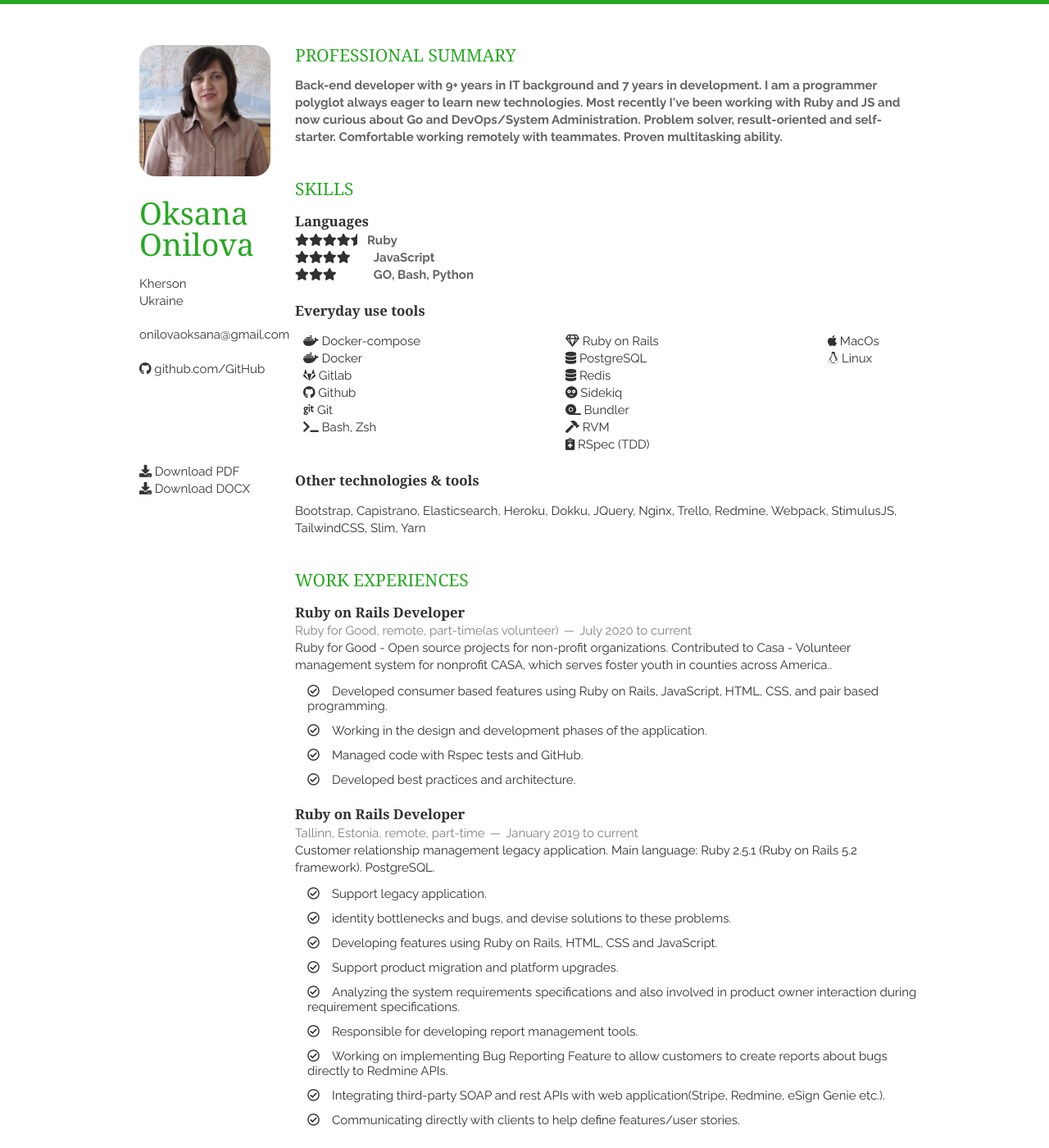
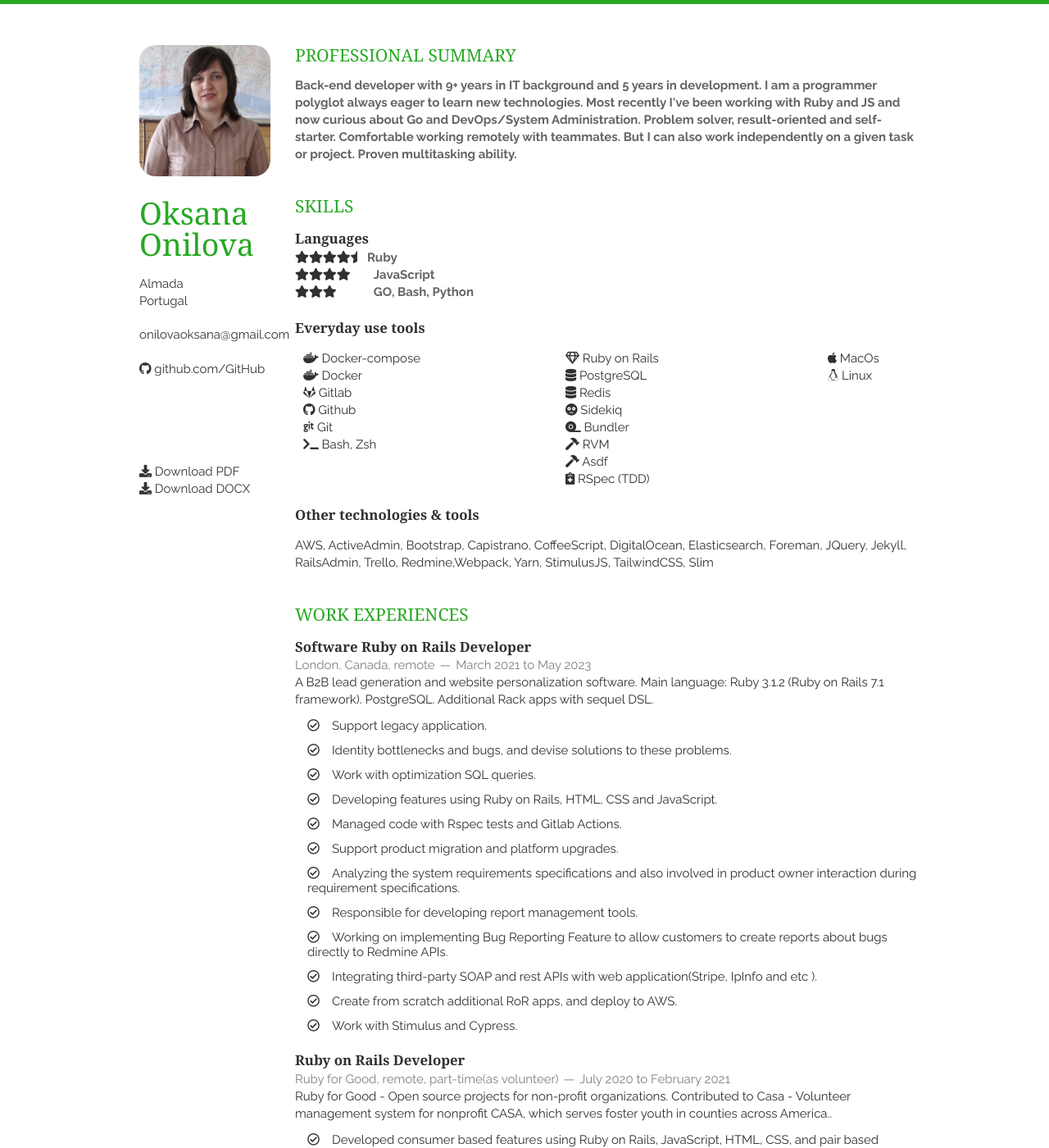
Before and after one commit to onsana/onsana.github.io, a Jekyll site: the page built from index.html, in a window 1280 px wide and 1400 px high. Shown: the whole window at 82% size. Built offline with Jekyll 4.4.1, drawn with Linux system fonts in a browser that asks for light colours; nearby versions of some CDN libraries; the list of posts is cut into pages by our own code; some of the changed text lies outside the part shown.

Commit message:
Add update for last job

```diff
--- a/_config.yml
+++ b/_config.yml
@@ -16,11 +16,12 @@ baseurl: /
 title: Oksana Onilova's Resume
 name: Oksana Onilova
 email: onilovaoksana@gmail.com
+phone: +351914018633
 email_full: mailto:onilovaoksana@gmail.com
 github: onsana
 address:
-  city: Kherson
-  country: Ukraine
+  city: Almada
+  country: Portugal
 twitter: i_do_not_have_it
 
 # needed for travis-ci build
--- a/_includes/employment.html
+++ b/_includes/employment.html
@@ -3,8 +3,33 @@
 
     <article>
         <header>
+            <h1>Software Ruby on Rails Developer</h1>
+            <span><address>London, Canada, remote</address><time>March 2021 to May 2023</time></span>
+        </header>
+        <p>
+            A B2B lead generation and website personalization software. Main language: Ruby 3.1.2 (Ruby on Rails 7.1 framework). PostgreSQL.
+            Additional Rack apps with sequel DSL.
+        </p>
+        <ul>
+            <li>Support legacy application.</li>
+            <li>Identity bottlenecks and bugs, and devise solutions to these problems.</li>
+            <li>Work with optimization SQL queries.</li>
+            <li>Developing features using Ruby on Rails, HTML, CSS and JavaScript.</li>
+            <li>Managed code with Rspec tests and Gitlab Actions.</li>
+            <li>Support product migration and platform upgrades.</li>
+            <li>Analyzing the system requirements specifications and also involved in product owner interaction during requirement specifications.</li>
+            <li>Responsible for developing report management tools.</li>
+            <li>Working on implementing Bug Reporting Feature to allow customers to create reports about bugs directly to Redmine APIs.</li>
+            <li>Integrating third-party SOAP and rest APIs with web application(Stripe, IpInfo and etc ).</li>
+            <li>Create from scratch additional RoR apps, and deploy to AWS. </li>
+            <li>Work with Stimulus and Cypress. </li>
+        </ul>
+    </article>
+
+    <article>
+        <header>
             <h1>Ruby on Rails Developer</h1>
-            <span><address>Ruby for Good, remote, part-time(as volunteer)</address><time>July 2020 to current</time></span>
+            <span><address>Ruby for Good, remote, part-time(as volunteer)</address><time>July 2020 to February 2021</time></span>
         </header>
         <p>
            <a href="https://rubyforgood.org">Ruby for Good</a> - Open source projects for non-profit organizations.
@@ -21,7 +46,7 @@
     <article>
         <header>
             <h1>Ruby on Rails Developer</h1>
-            <span><address>Tallinn, Estonia, remote, part-time</address><time>January 2019 to current</time></span>
+            <span><address>Tallinn, Estonia, remote, part-time</address><time>January 2019 to February 2021</time></span>
         </header>
         <p>
             Customer relationship management legacy application. Main language: Ruby 2.5.1 (Ruby on Rails 5.2 framework). PostgreSQL.
--- a/_includes/interests.html
+++ b/_includes/interests.html
@@ -1,6 +1,6 @@
 <section class="thirteen columns">
     <h1>Hobbies</h1>
     <article>
-        <p>Books, Travelling, Gym.</p>
+        <p>Books, Travelling, Gym, Ocean.</p>
     </article>
 </section>
--- a/_includes/professional_summary.html
+++ b/_includes/professional_summary.html
@@ -3,11 +3,11 @@
     <article>
         <p>
             <em>Back-end developer with 9+ years in
-                IT background and 7 years in development. I am a programmer
+                IT background and 5 years in development. I am a programmer
                 polyglot always eager to learn new technologies. Most recently I've been
                 working with Ruby and JS and now curious about Go and DevOps/System Administration. Problem solver,
                 result-oriented and self-starter. Comfortable working remotely with
-                teammates. Proven multitasking ability.
+                teammates. But I can also work independently on a given task or project. Proven multitasking ability.
             </em>
         </p>
     </article>
--- a/_includes/skills.html
+++ b/_includes/skills.html
@@ -37,6 +37,7 @@
                 <span><i class="fas fa-flushed"></i> Sidekiq<em>,</em></span>
                 <span><i class="fas fa-tape"></i> Bundler<em>,</em></span>
                 <span><i class="fas fa-hammer"></i> RVM<em>,</em></span>
+                <span><i class="fas fa-hammer"></i> Asdf<em>,</em></span>
                 <span><i class="fas fa-notes-medical"></i> RSpec (TDD)</span>
             </div>
 
@@ -52,8 +53,9 @@
             <h1>Other technologies & tools</h1>
         </header>
             <p style='margin-top: 1em !important;'>
-            Bootstrap, Capistrano, Elasticsearch, Heroku, Dokku, JQuery, Nginx, Trello, Redmine, Webpack,
-            StimulusJS, TailwindCSS, Slim, Yarn
+            AWS, ActiveAdmin, Bootstrap, Capistrano, CoffeeScript, DigitalOcean,
+            Elasticsearch, Foreman, JQuery, Jekyll, RailsAdmin, Trello, Redmine,Webpack,
+            Yarn, StimulusJS, TailwindCSS, Slim
             </p>
     </article>
 </section>
```
Also changed, not shown: 1 other file.
